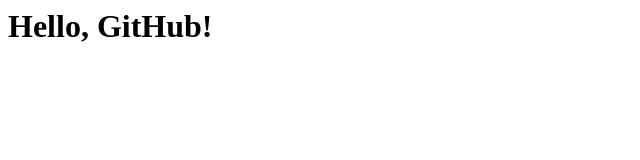
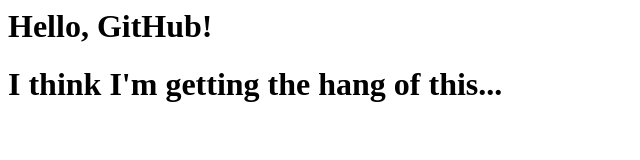
Before and after one commit to Future2K21/Remote, a plain HTML site: page index.html in a window 1280 px wide. Shown: the whole page, without its empty margins (0-640 px from the left). Drawn offline with Linux system fonts and the light colour scheme.

Commit message:
Updated index.html and README.md

```diff
--- a/index.html
+++ b/index.html
@@ -2,5 +2,6 @@
 <head><title>My Remote Page</title></head>
 <body>
     <h1>Hello, GitHub!</h1>
+    <h1>I think I'm getting the hang of this...</h1>
 </body>
 </html>
```
Also changed, not shown: 1 other file.
